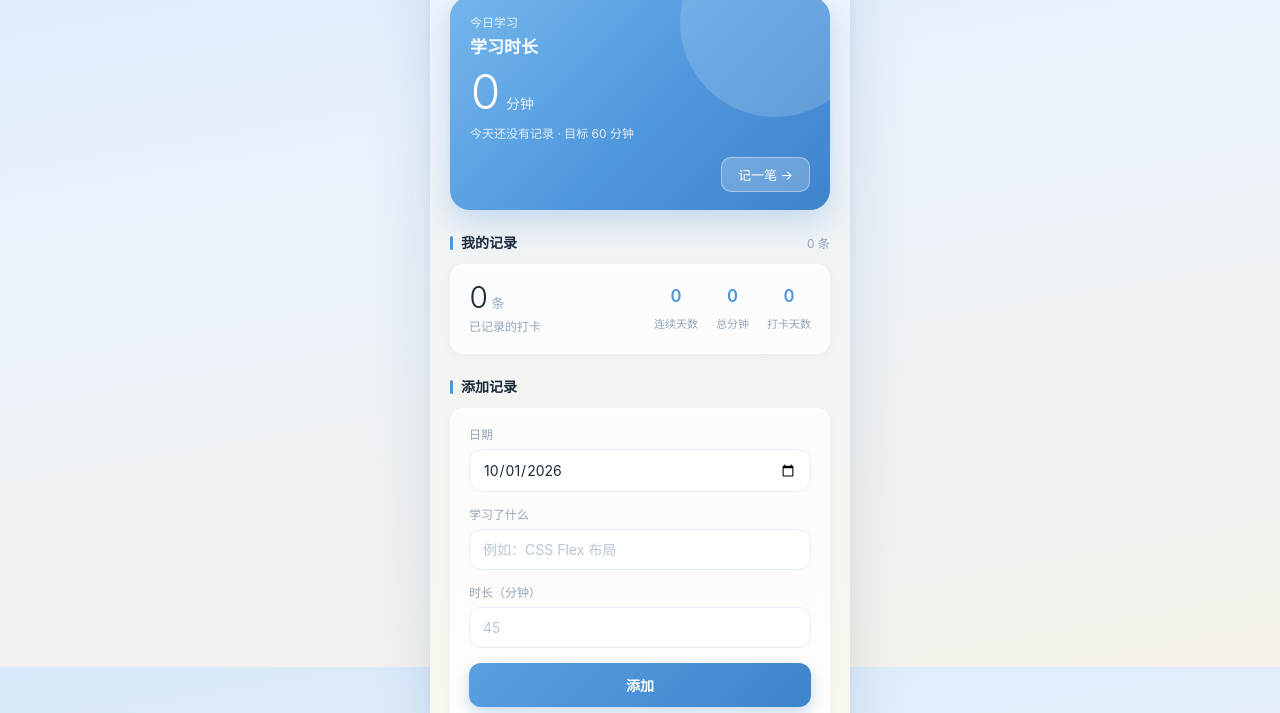
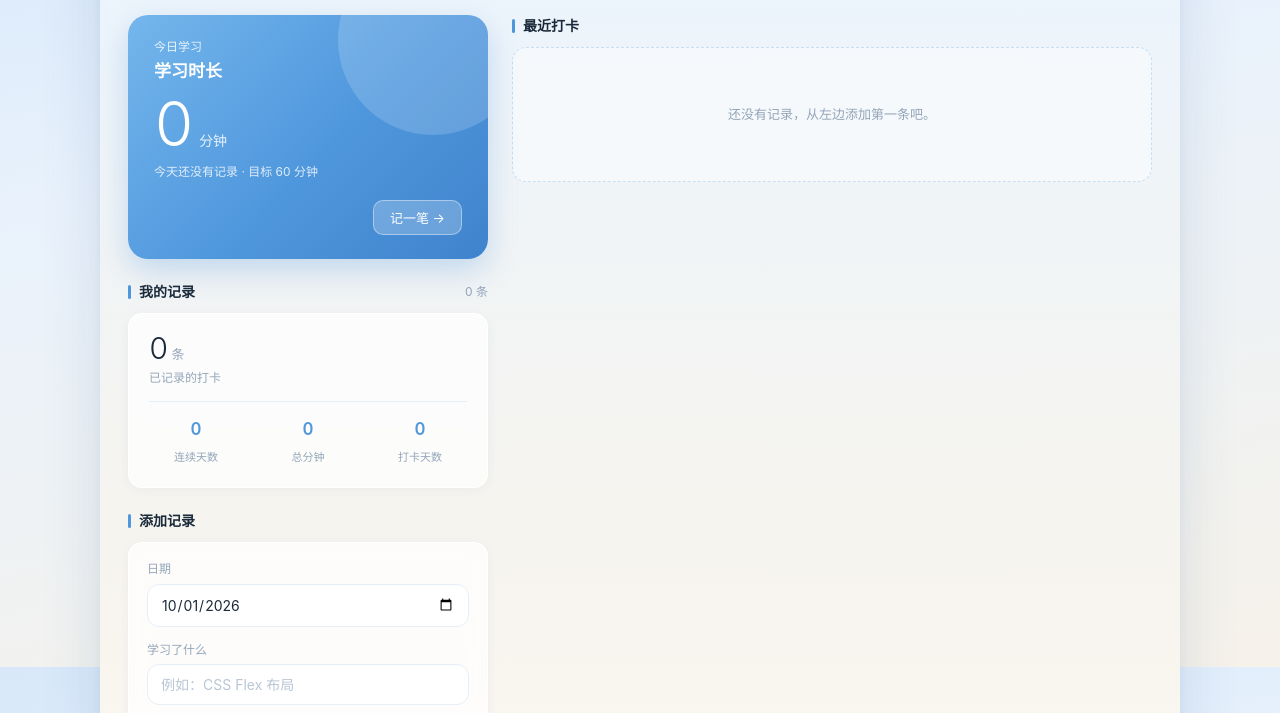
Before and after one commit to Qiangugu0226/study-tracker, a plain HTML site: page index.html in a window 1280 px wide. Shown: the part 133-846 px from the top of the page. Drawn offline with Linux system fonts and the light colour scheme.

Commit message:
桌面端改为左右分栏布局，补充双端截图

```diff
--- a/css/style.css
+++ b/css/style.css
@@ -465,7 +465,15 @@ body {
   font-size: 11px;
 }
 
-/* ---------- 11. 小屏：去掉手机外框，铺满整屏 ---------- */
+/* =========================================================
+   11. 响应式
+   从小到大一共三档：
+     · ≤480px    手机：去掉外框，铺满整屏
+     · 481~799px 平板 / 小窗：居中一块窄卡片
+     · ≥800px    桌面：左右分栏（左输入 / 右输出）
+   ========================================================= */
+
+/* ---------- 11.1 手机 ---------- */
 @media (max-width: 480px) {
   body {
     padding: 0;
@@ -478,3 +486,118 @@ body {
     box-shadow: none;
   }
 }
+
+/* ---------- 11.2 桌面：左右分栏 ----------
+   .col-left / .col-right 在手机上只是普通块，
+   所以下面这些规则全部锁在 min-width 里，小屏丝毫不变。 */
+@media (min-width: 800px) {
+
+  body {
+    padding: 32px 24px;
+  }
+
+  /* 不再是手机屏，而是一块桌面画布 */
+  .app {
+    max-width: 1080px;
+    padding: 28px 28px 22px;
+    border-radius: 24px;
+  }
+
+  .app-title {
+    font-size: 27px;
+    letter-spacing: 5px;
+  }
+
+  .app-meta {
+    font-size: 13px;
+  }
+
+  /* 核心：两栏栅格。
+     左栏用 minmax 而不是固定宽度 —— 窗口窄的时候它自己收到 280px，
+     把空间让给右边的列表；窗口宽了再长到 360px。 */
+  .app-body {
+    display: grid;
+    grid-template-columns: minmax(280px, 360px) 1fr;
+    gap: 24px;
+    align-items: start;
+    margin-top: 18px;
+  }
+
+  /* 每一栏的第一个元素不用再自己顶开一段距离，
+     间距交给上面的 gap */
+  .col-left > :first-child,
+  .col-right > :first-child {
+    margin-top: 0;
+  }
+
+  .col-left {
+    display: flex;
+    flex-direction: column;
+  }
+
+  /* 栅格子项默认 min-width:auto，长内容会撑破，
+     这里允许它收缩 */
+  .col-right {
+    min-width: 0;
+  }
+
+  /* ---- 左栏 ---- */
+
+  .hero-card {
+    padding: 22px 26px 24px;
+  }
+
+  .hero-number {
+    font-size: 62px;
+  }
+
+  .hero-btn {
+    margin-top: 18px;
+  }
+
+  /* 窄栏里「大数字 + 三个小指标」横排会挤，
+     改成上下两段，中间加一条分隔线 */
+  .stat-card {
+    flex-direction: column;
+    align-items: stretch;
+    gap: 14px;
+    padding: 18px 20px;
+  }
+
+  .stat-grid {
+    justify-content: space-between;
+    padding-top: 14px;
+    border-top: 1px solid var(--line);
+  }
+
+  .stat-cell {
+    flex: 1;
+  }
+
+  /* ---- 右栏 ---- */
+
+  .record-item {
+    padding: 14px 18px;
+    transition: border-color .18s, transform .18s, box-shadow .18s;
+  }
+
+  .record-item:hover {
+    border-color: rgba(79, 151, 221, .35);
+    transform: translateX(2px);
+    box-shadow: 0 4px 14px rgba(80, 120, 170, .12);
+  }
+
+  /* 右侧一大片空白时，空状态给个虚线框撑住版面 */
+  .empty-hint {
+    padding: 56px 20px;
+    border: 1px dashed rgba(79, 151, 221, .28);
+    border-radius: var(--r-md);
+    background: rgba(255, 255, 255, .45);
+  }
+
+  .app-footer {
+    margin-top: 24px;
+    padding-top: 18px;
+    border-top: 1px solid rgba(80, 120, 170, .1);
+  }
+}
--- a/index.html
+++ b/index.html
@@ -20,7 +20,19 @@
     <p class="app-meta" id="app-meta">—</p>
   </header>
 
-  <!-- ==================== 今日卡片 ==================== -->
+  <!-- ==================== 主体 ====================
+       手机 / 平板：.app-body 是普通块，两栏上下堆叠
+       桌面（≥800px）：.app-body 变成两栏栅格
+         · 左栏 = 输入侧（今日概览 / 统计 / 表单）
+         · 右栏 = 输出侧（打卡列表）
+       两个 col 容器本身没有样式，只是分栏用的钩子。
+       ============================================ -->
+  <div class="app-body">
+
+    <!-- ---------- 左栏 ---------- -->
+    <div class="col-left">
+
+      <!-- 今日卡片 -->
       <section class="hero-card">
         <p class="hero-label">今日学习</p>
         <p class="hero-subject">学习时长</p>
@@ -31,7 +43,7 @@
         <button type="button" class="hero-btn" id="jump-to-form">记一笔 →</button>
       </section>
 
-  <!-- ==================== 统计 ==================== -->
+      <!-- 统计 -->
       <section class="section">
         <h2 class="section-title">我的记录<span class="section-extra" id="record-count">0 条</span></h2>
 
@@ -58,7 +70,7 @@
         </div>
       </section>
 
-  <!-- ==================== 添加记录 ==================== -->
+      <!-- 添加记录 -->
       <section class="section" id="form-section">
         <h2 class="section-title">添加记录</h2>
 
@@ -83,13 +95,22 @@
         </form>
       </section>
 
-  <!-- ==================== 记录列表 ==================== -->
+    </div>
+
+    <!-- ---------- 右栏 ---------- -->
+    <div class="col-right">
+
+      <!-- 记录列表 -->
       <section class="section">
         <h2 class="section-title">最近打卡</h2>
 
         <ul class="record-list" id="record-list"></ul>
-    <p class="empty-hint" id="empty-hint">还没有记录，从上面添加第一条吧。</p>
+        <p class="empty-hint" id="empty-hint">还没有记录，从左边添加第一条吧。</p>
       </section>
+
+    </div>
+
+  </div>
 
   <footer class="app-footer">
     <p>学习打卡追踪器 · 纯 HTML / CSS / JavaScript 手写</p>
```
Also changed, not shown: screenshot-mobile.png (added), screenshot.png (added), 1 other file. Lines whose indentation alone changed are shown as unchanged.
